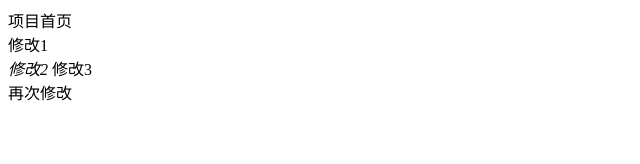
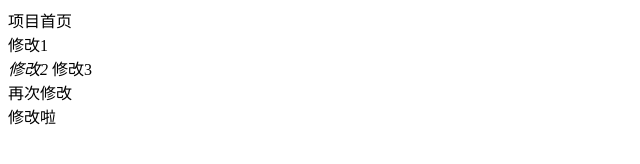
Before and after one commit to jiangzhihao1/dashangchuang, a plain HTML site: page index.html in a window 1280 px wide. Shown: the full height of the page, 0-640 px from the left. Drawn offline with Linux system fonts and the light colour scheme.

Commit message:
index四次提交

```diff
--- a/index.html
+++ b/index.html
@@ -14,6 +14,7 @@
     <em>修改2</em>
     <span>修改3</span>
     <div>再次修改</div>
+    <span>修改啦</span>
 </body>
 
 </html>
```
